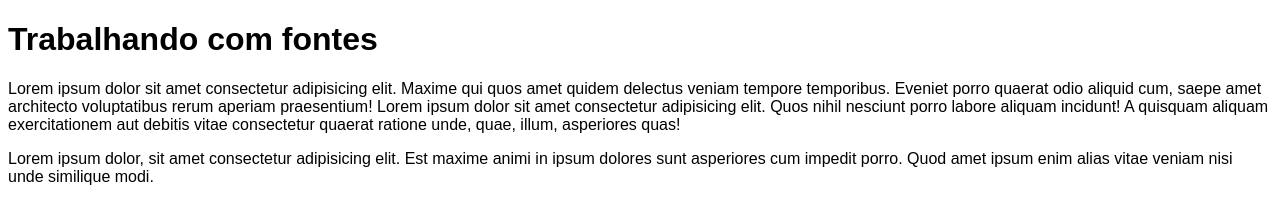
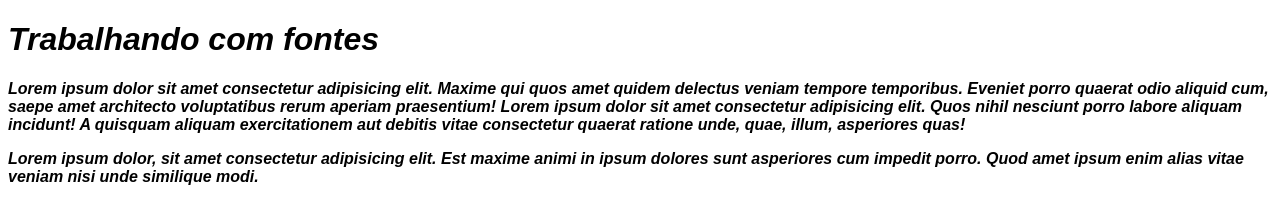
Before and after one commit to Ed1l3udo/cursoemvideo-html-css, a plain HTML site: page exercicios/ex017/fonte01.html in a window 1280 px wide. Drawn offline with Linux system fonts and the light colour scheme.

Commit message:
Trabalhando mais com fontes

```diff
--- a/exercicios/ex017/fonte01.html
+++ b/exercicios/ex017/fonte01.html
@@ -4,6 +4,7 @@
     <meta charset="UTF-8">
     <meta name="viewport" content="width=device-width, initial-scale=1.0">
     <style>
+        /* @import url(https://fonts.google); */
         body{
             font-family: Arial, Helvetica, sans-serif;
             /*
@@ -19,6 +20,16 @@
             Geralmente 16px == 1em
             */
             font-size: 16x;
+            font-weight: bold;
+            font-style: italic;
+        }
+
+        h1{
+            /*
+            Shorthand font:
+            font-style -> font-weight -> font-size -> font-family
+            */
+            font: italic bold 3em, Arial, sans-serif;
         }
     </style>
     <title>Fontes em CSS</title>
```
